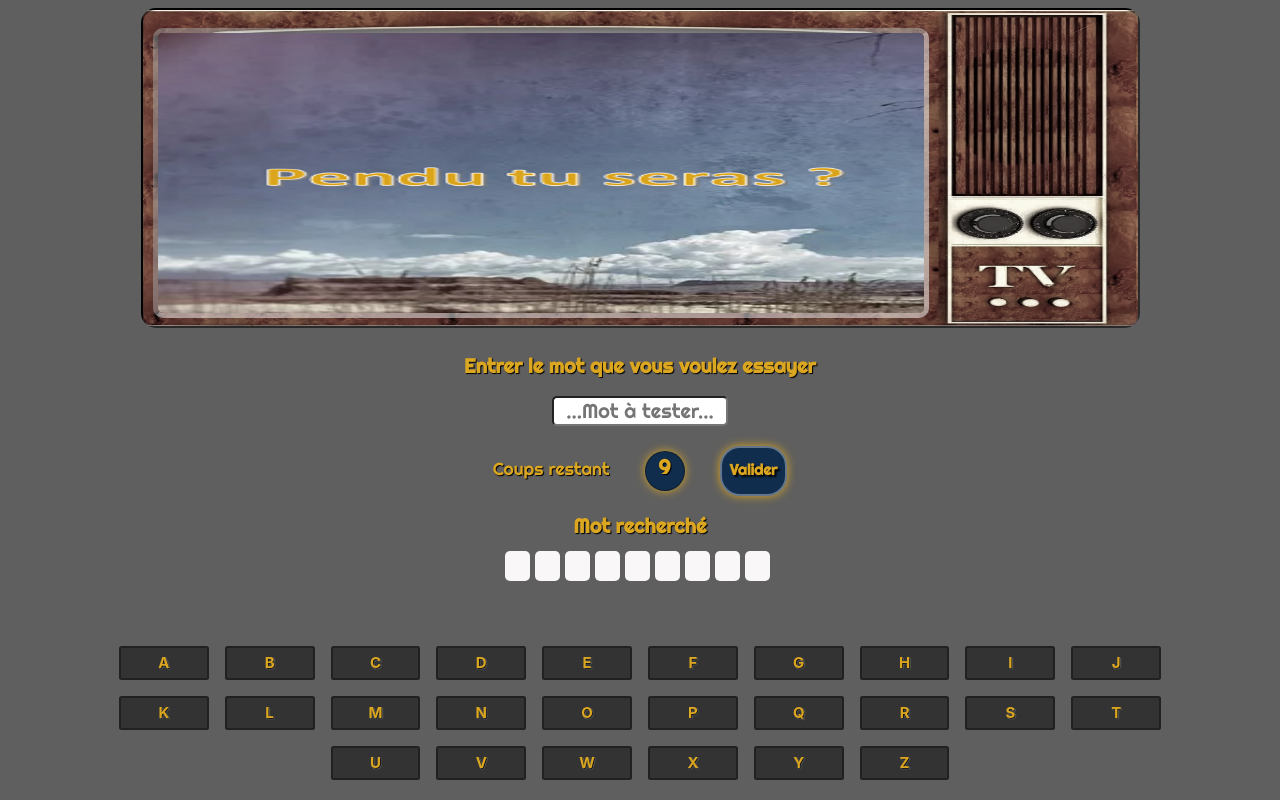
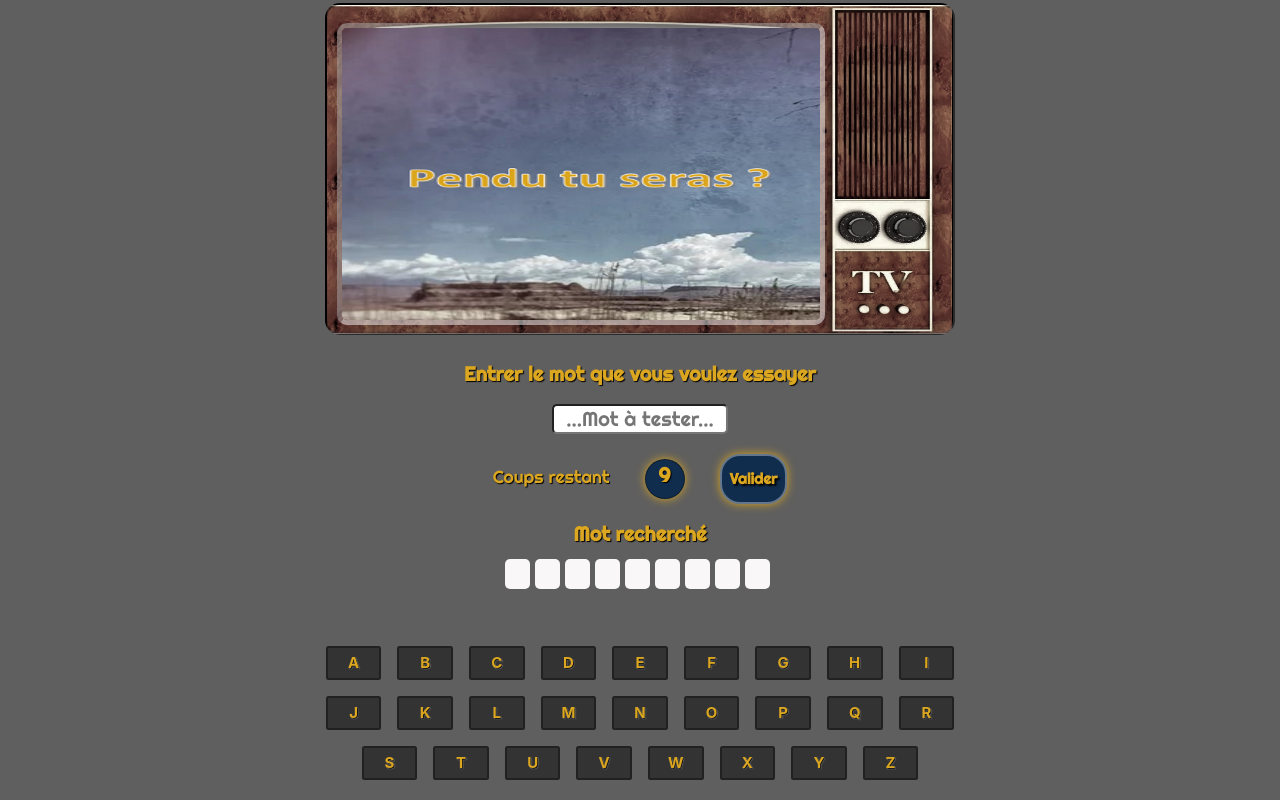
Before and after one commit to BenjiBrana/projet-Passerelle1, a website: page index.html in a window 1280 px wide. Drawn offline with nearby package versions, Linux system fonts and the light colour scheme.

Commit message:
correction height

```diff
--- a/design/sass/default.scss
+++ b/design/sass/default.scss
@@ -309,10 +309,6 @@ p {
     }
 }
 
-#clavier {
-    margin-top: 1rem;
-}
-
 .alertMessage {
     @include flexCenter();
     font-size: 5rem;
--- a/index.html
+++ b/index.html
@@ -26,7 +26,7 @@
   <script src="script.js"></script>
 
   <body class="bg-gray">
-    <section class="container h-100 d-flex flex-column gap-2">
+    <section class="h-100 px-1 d-flex flex-column">
       <div id="message"></div>
       <div class="pendu my-1">
         <img
@@ -56,7 +56,7 @@
             <div class="rechercher d-flex flex-column justify-content-center py-2">
               <p>Mot recherché</p>
               <div class="d-flex justify-content-center pt-3 h-auto"id="mot">
-                <div id="lettreReveler" class="d-flex h-100">
+                <div id="lettreReveler" class="d-flex justify-content-center align-items-stretch w-100 h-100">
                   <!-- Faire apparaître les lettres -->
                   <script>
                     lettreAfficher();
```
Also changed, not shown: design/css/default.css, 1 other file.
